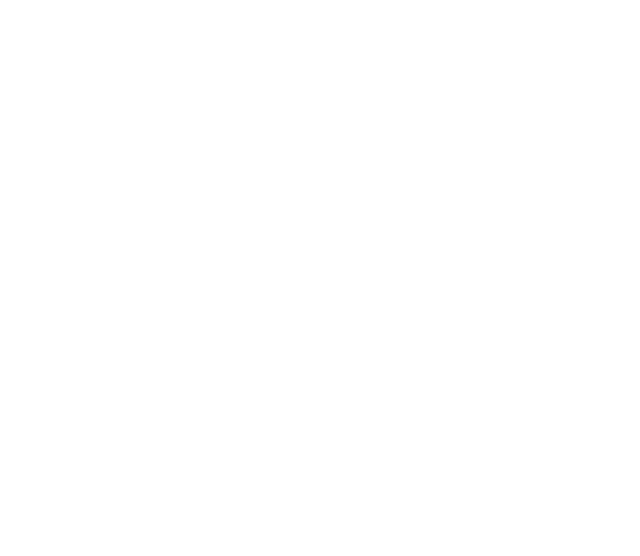
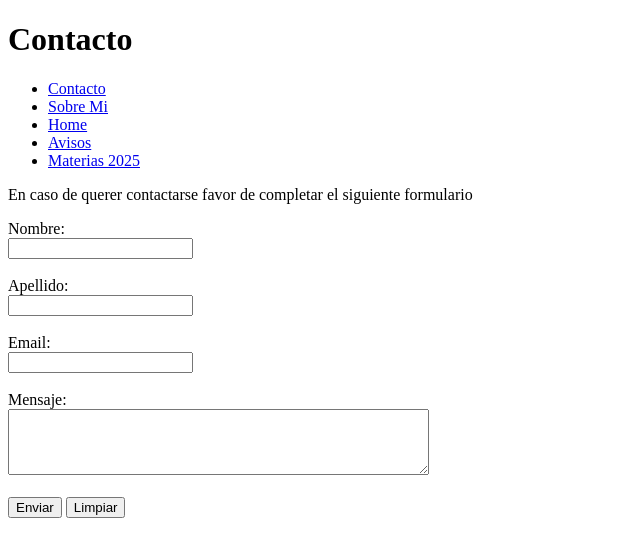
Before and after one commit to JuanMCastelo/UVA1TPO, a plain HTML site: page contact.html in a window 1280 px wide. Shown: the whole page, without its empty margins (0-640 px from the left). Drawn offline with Linux system fonts and the light colour scheme.

Commit message:
Massive update.

```diff
--- a/contact.html
+++ b/contact.html
@@ -3,9 +3,49 @@
 <head>
     <meta charset="UTF-8">
     <meta name="viewport" content="width=device-width, initial-scale=1.0">
-    <title>Document</title>
+    <title>Contacto</title>
 </head>
 <body>
+    <header>
+        <h1>Contacto</h1>
+        <nav>
+            <ul>
+                <li><a href="contact.html">Contacto</a></li>
+                <li><a href="sobremi.html">Sobre Mi</a></li>
+                <li><a href="index.html">Home</a></li>
+                <li><a href="avisos.html">Avisos</a></li>
+                <li><a href="materias.html">Materias 2025</a></li>
+
+            </ul>
+        </nav>
+    </header>
+
+    <main>
+        <section>
+            <p>En caso de querer contactarse favor de completar el siguiente formulario</p>
+        </section>
+
+        <form action="post">
+            <label for="nombre" >Nombre:</label><br>
+            <input type="text" id="nombre" name="nombre"><br><br>
+
+            <label for="nombre">Apellido:</label><br>
+            <input type="text" id="nombre" name="nombre"><br><br>
+
+            <label for="email">Email:</label><br>
+            <input type="email" id="email" name="email"><br><br>
+
+            <label for="mensaje">Mensaje:</label><br>
+            <textarea id="mensaje" name="mensaje" rows="4" cols="50"></textarea><br><br>
+
+            <input type="submit" value="Enviar">
+            <input type="reset" value="Limpiar">
+        </form>
+
+    </main>
+    <footer>
+
+    </footer>
 
 </body>
 </html>
```
Also changed, not shown: avisos.html (+2 -2 lines), index.html (+1 -1 lines), sobremi.html (+4 -1 lines).
